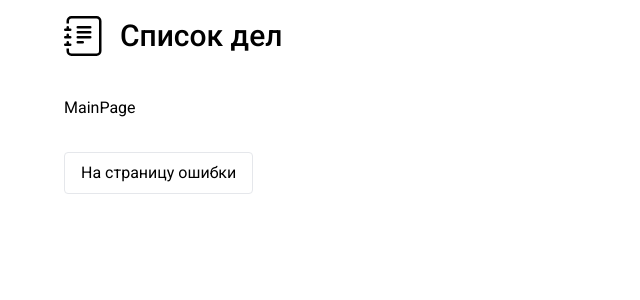
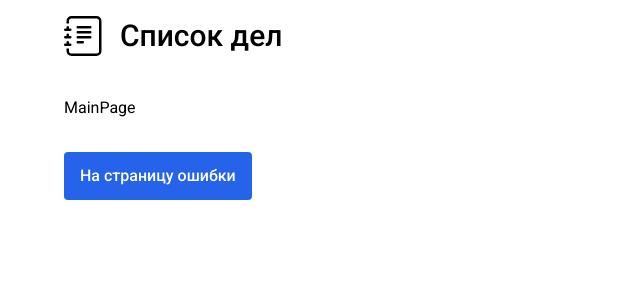
Before and after one commit to QbicR/todo-app, a React (Vite) app: page / in a window 1280 px wide. Shown: the top 300 px of the page, without its empty margins (0-640 px from the left). Built offline with nearby package versions, Linux system fonts and the light colour scheme.

Commit message:
feat: добавил кнопку

```diff
--- a/package.json
+++ b/package.json
@@ -13,12 +13,14 @@
     "preview": "vite preview"
   },
   "dependencies": {
+    "class-variance-authority": "^0.7.0",
     "react": "^18.3.1",
     "react-dom": "^18.3.1",
     "react-router-dom": "^6.26.0"
   },
   "devDependencies": {
     "@eslint/js": "^9.8.0",
+    "@headlessui/react": "^2.1.2",
     "@types/react": "^18.3.3",
     "@types/react-dom": "^18.3.0",
     "@vitejs/plugin-react": "^4.3.1",
--- a/src/pages/main-page/main-page.tsx
+++ b/src/pages/main-page/main-page.tsx
@@ -1,5 +1,6 @@
 import { AppPaths } from "@/app/providers"
 import { ContentTemplate } from "@/shared/ui"
+import { Button } from "@/shared/ui/button"
 import { useNavigate } from "react-router-dom"
 
 export const MainPage = () => {
@@ -13,9 +14,9 @@ export const MainPage = () => {
     <ContentTemplate title="Мои дела">
       <div className="flex flex-col gap-8">
         <h1>MainPage</h1>
-        <button onClick={click} className="w-fit rounded border px-4 py-2">
+        <Button onClick={click} variant={"primary"} size={"medium"}>
           На страницу ошибки
-        </button>
+        </Button>
       </div>
     </ContentTemplate>
   )
--- /dev/null
+++ b/src/shared/ui/button/button.tsx
@@ -0,0 +1,57 @@
+import { FC, PropsWithChildren } from "react"
+import { Button as ButtonUI } from "@headlessui/react"
+import { cva, VariantProps } from "class-variance-authority"
+
+interface IProps {
+  disabled?: boolean
+  className?: string
+}
+
+const button = cva("button", {
+  variants: {
+    variant: {
+      primary: [
+        "bg-blue-600 hover:bg-blue-700 text-white font-medium disabled:bg-blue-600/50",
+      ],
+      secondary: [
+        "bg-white text-black font-medium border hover:text-gray-400 disabled:bg-gray-200/50 disabled:text-gray-400/50",
+      ],
+    },
+    size: {
+      small: ["text-sm", "py-2", "px-3"],
+      medium: ["text-base", "py-3", "px-4"],
+    },
+  },
+  compoundVariants: [
+    {
+      class: "w-fit transition-colors disabled:cursor-not-allowed rounded",
+    },
+  ],
+  defaultVariants: {
+    variant: "primary",
+    size: "medium",
+  },
+})
+
+export interface ButtonProps
+  extends React.ButtonHTMLAttributes<HTMLButtonElement>,
+    VariantProps<typeof button>,
+    IProps {}
+
+export const Button: FC<PropsWithChildren<ButtonProps>> = ({
+  children,
+  size,
+  variant,
+  disabled,
+  ...otherProps
+}) => {
+  return (
+    <ButtonUI
+      disabled={disabled}
+      className={button({ variant, size })}
+      {...otherProps}
+    >
+      <span>{children}</span>
+    </ButtonUI>
+  )
+}
--- /dev/null
+++ b/src/shared/ui/button/index.ts
@@ -0,0 +1 @@
+export * from "./button"
--- a/src/shared/ui/content-template/content-template.tsx
+++ b/src/shared/ui/content-template/content-template.tsx
@@ -13,7 +13,7 @@ export const ContentTemplate: FC<PropsWithChildren<IProps>> = ({
   }, [title])
 
   return (
-    <main className="h-content relative flex w-full grow flex-col items-center px-8 py-6">
+    <main className="relative flex h-content w-full grow flex-col items-center px-8 py-6">
       <div className="w-full max-w-6xl">{children}</div>
     </main>
   )
--- a/src/widgets/header/ui/header.tsx
+++ b/src/widgets/header/ui/header.tsx
@@ -1,11 +1,18 @@
+import { AppPaths } from "@/app/providers"
 import { TodoIcon } from "@/shared/assets/icons/todo-icon"
+import { Link } from "react-router-dom"
 
 export const Header = () => {
   return (
     <header className="h-header relative flex w-full grow items-center justify-center px-8 py-4">
-      <div className="flex w-full max-w-6xl items-center gap-4">
-        <TodoIcon className="h-10 w-10" />
-        <label className="text-3xl font-medium leading-tight">Список дел</label>
+      <div className="w-full max-w-6xl">
+        <Link
+          to={AppPaths.main}
+          className="flex w-fit cursor-pointer items-center gap-4"
+        >
+          <TodoIcon className="h-10 w-10" />
+          <span className="text-3xl font-medium leading-tight">Список дел</span>
+        </Link>
       </div>
     </header>
   )
```
Also changed, not shown: 1 other file (tests, documents, lock files or other folders).
